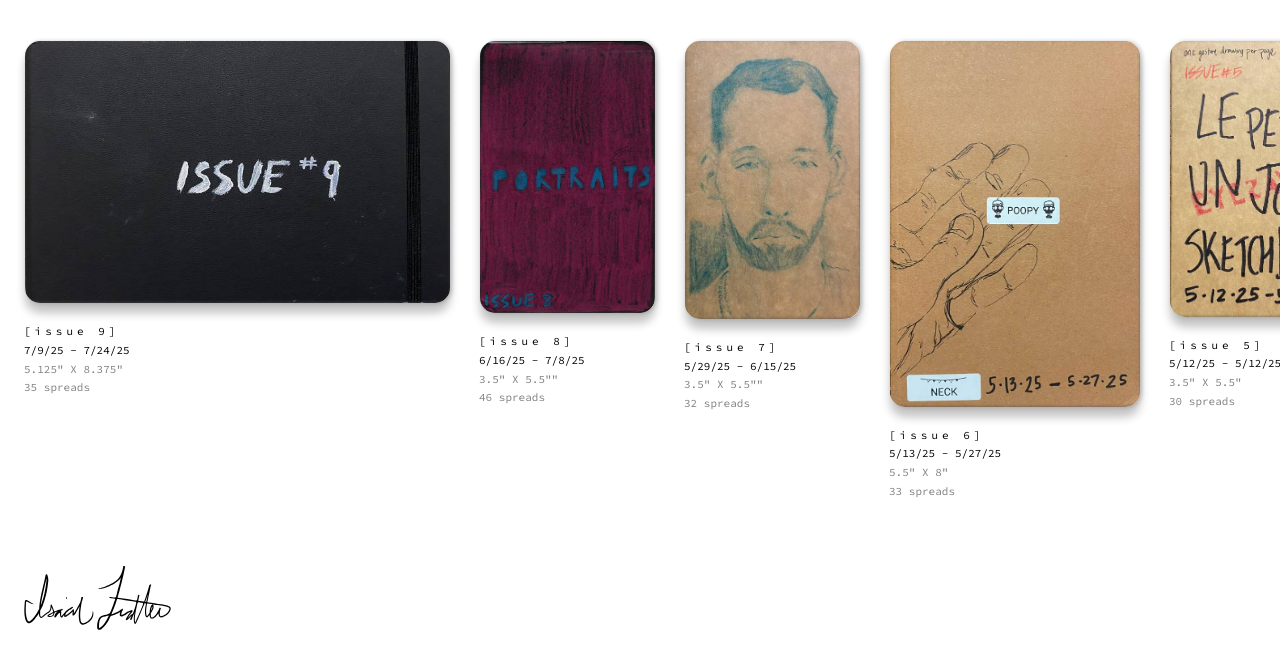
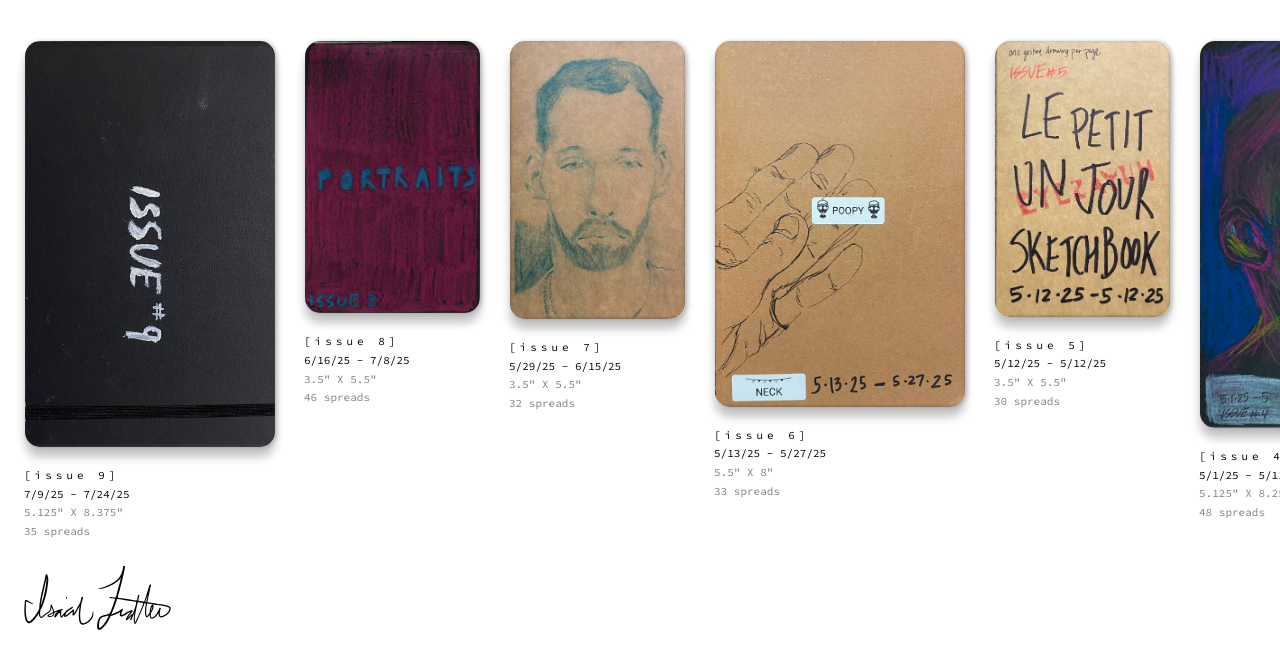
Before and after one commit to isaiahtrotter/eyezayuh, a PHP site: page / in a window 1280 px wide. Shown: the part 222-880 px from the top of the page. Run offline with PHP 8.4, Linux system fonts and the light colour scheme; some libraries are stand-ins or nearby versions.

Commit message:
another attempt at fixing big text

```diff
--- a/index.html
+++ b/index.html
@@ -92,7 +92,7 @@
             <span style="letter-spacing: 4px">[issue 8]</span>
             <br />6/16/25 - 7/8/25 <br />
             <span style="color: gray"
-              >3.5" X 5.5"" <br />
+              >3.5" X 5.5" <br />
               46 spreads</span
             >
           </p>
@@ -109,7 +109,7 @@
             <span style="letter-spacing: 4px">[issue 7]</span>
             <br />5/29/25 - 6/15/25 <br />
             <span style="color: gray"
-              >3.5" X 5.5"" <br />
+              >3.5" X 5.5" <br />
               32 spreads</span
             >
           </p>
--- a/styles.css
+++ b/styles.css
@@ -111,15 +111,10 @@ p {
 
 #issue_4,
 #issue_6,
+#issue_9,
 .df-popup-thumb,
 .df-book-cover::after {
   width: 250px;
-}
-
-#issue_9,
-.df-popup-thumb,
-.df-book-cover::after {
-  width: 425px;
 }
 
 main {
```
Also changed, not shown: thumbnails/issue_9.jpeg.
